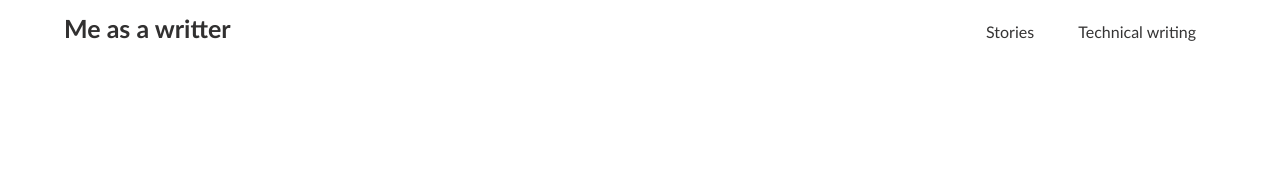
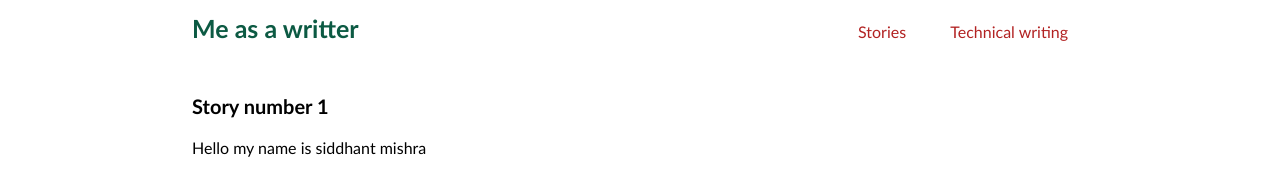
Before and after one commit to Siddhantmi/me-as-a-writer, a plain HTML site: page index.html in a window 1280 px wide. Drawn offline with Linux system fonts and the light colour scheme.

Commit message:
added body

```diff
--- a/index.html
+++ b/index.html
@@ -4,19 +4,20 @@
     <meta charset="UTF-8" />
     <meta http-equiv="X-UA-Compatible" content="IE=edge" />
     <meta name="viewport" content="width=device-width, initial-scale=1.0" />
-    <link rel="stylesheet" href="style.css">
-    <title>Me-as-a-writer</title>
+    <link rel="stylesheet" href="style.css" />
+    <title>Me-as-a-writer | stories</title>
   </head>
   <body>
     <header class="header">
       <h1>Me as a writter</h1>
       <ul>
-        <li>Stories</li>
-        <li>Technical writing</li>
+        <li><a href="index.html">Stories</a></li>
+        <li><a href="technical-writing.html">Technical writing</a></li>
       </ul>
     </header>
     <div class="mainbody">
-
+      <h1>Story number 1</h1>
+      <p>Hello my name is siddhant mishra</p>
     </div>
   </body>
 </html>
--- a/style.css
+++ b/style.css
@@ -7,12 +7,12 @@
 }
 .header{
     display: flex;
-    margin:1% 5% ;
+    margin:1% 15% ;
     justify-content: space-between;
 }
 .header h1{
     font-size: 25px;
-    color:rgb(49, 48, 48);
+    color:rgb(12, 90, 67);
 }
 .header ul{
     display: inline-block;
@@ -26,3 +26,18 @@ color:rgb(53, 52, 52);
     justify-content: center;
     margin: 0 20px;
 }
+.header ul li a{
+   text-decoration: none;
+   color: firebrick;
+}
+.mainbody{
+    margin: 4% 15% ;
+
+}
+.mainbody h1{
+    font-size: 20px;
+    padding-bottom: 20px;
+}
+.mainbody p{
+    line-height: 1.2;
+}
```
Also changed, not shown: technical-writing.html (added, +23 -0 lines).
